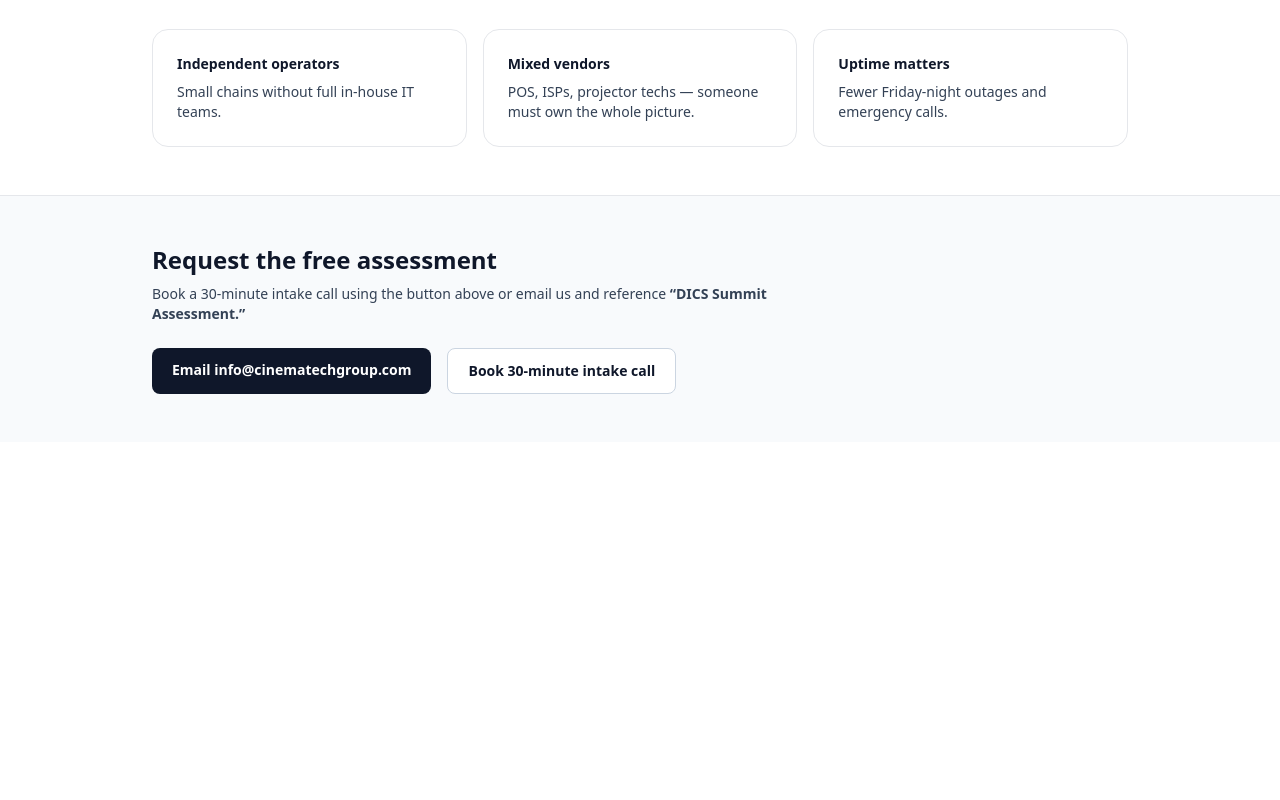
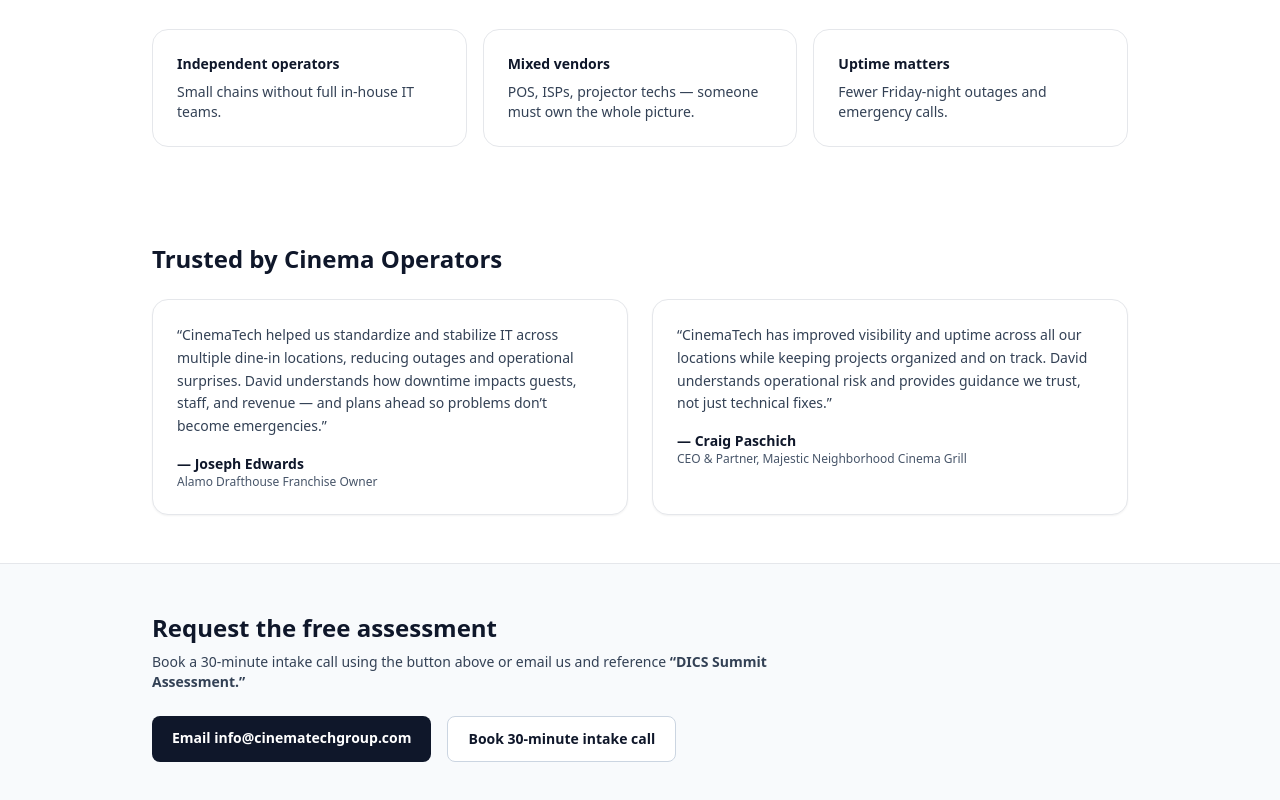
Before and after one commit to dsarfati75/CTGweb, a Next.js app: page /dics-summit in a window 1280 px wide. Shown: the part 848-1648 px from the top of the page. Before the commit the page ends 1290 px from the top, so only its background shows below. Built offline with nearby package versions, Linux system fonts and the light colour scheme.

Commit message:
Refactor DicsSummitPage component structure

```diff
--- a/app/dics-summit/page.tsx
+++ b/app/dics-summit/page.tsx
@@ -122,6 +122,43 @@ export default function DicsSummitPage() {
         </div>
       </section>
 
+      {/* Testimonials */}
+<section className="mx-auto max-w-5xl px-6 py-12">
+  <h2 className="text-2xl font-semibold">Trusted by Cinema Operators</h2>
+
+  <div className="mt-6 grid gap-6 md:grid-cols-2">
+    <div className="rounded-2xl border bg-white p-6 shadow-sm">
+      <p className="text-sm text-slate-700 leading-relaxed">
+        “CinemaTech helped us standardize and stabilize IT across multiple dine-in
+        locations, reducing outages and operational surprises. David understands
+        how downtime impacts guests, staff, and revenue — and plans ahead so
+        problems don’t become emergencies.”
+      </p>
+      <div className="mt-4 text-sm font-semibold text-slate-900">
+        — Joseph Edwards
+      </div>
+      <div className="text-xs text-slate-600">
+        Alamo Drafthouse Franchise Owner
+      </div>
+    </div>
+
+    <div className="rounded-2xl border bg-white p-6 shadow-sm">
+      <p className="text-sm text-slate-700 leading-relaxed">
+        “CinemaTech has improved visibility and uptime across all our locations
+        while keeping projects organized and on track. David understands
+        operational risk and provides guidance we trust, not just technical
+        fixes.”
+      </p>
+      <div className="mt-4 text-sm font-semibold text-slate-900">
+        — Craig Paschich
+      </div>
+      <div className="text-xs text-slate-600">
+        CEO & Partner, Majestic Neighborhood Cinema Grill
+      </div>
+    </div>
+  </div>
+</section>
+
       {/* Request */}
       <section id="request" className="border-t bg-slate-50">
         <div className="mx-auto max-w-5xl px-6 py-12">
```
